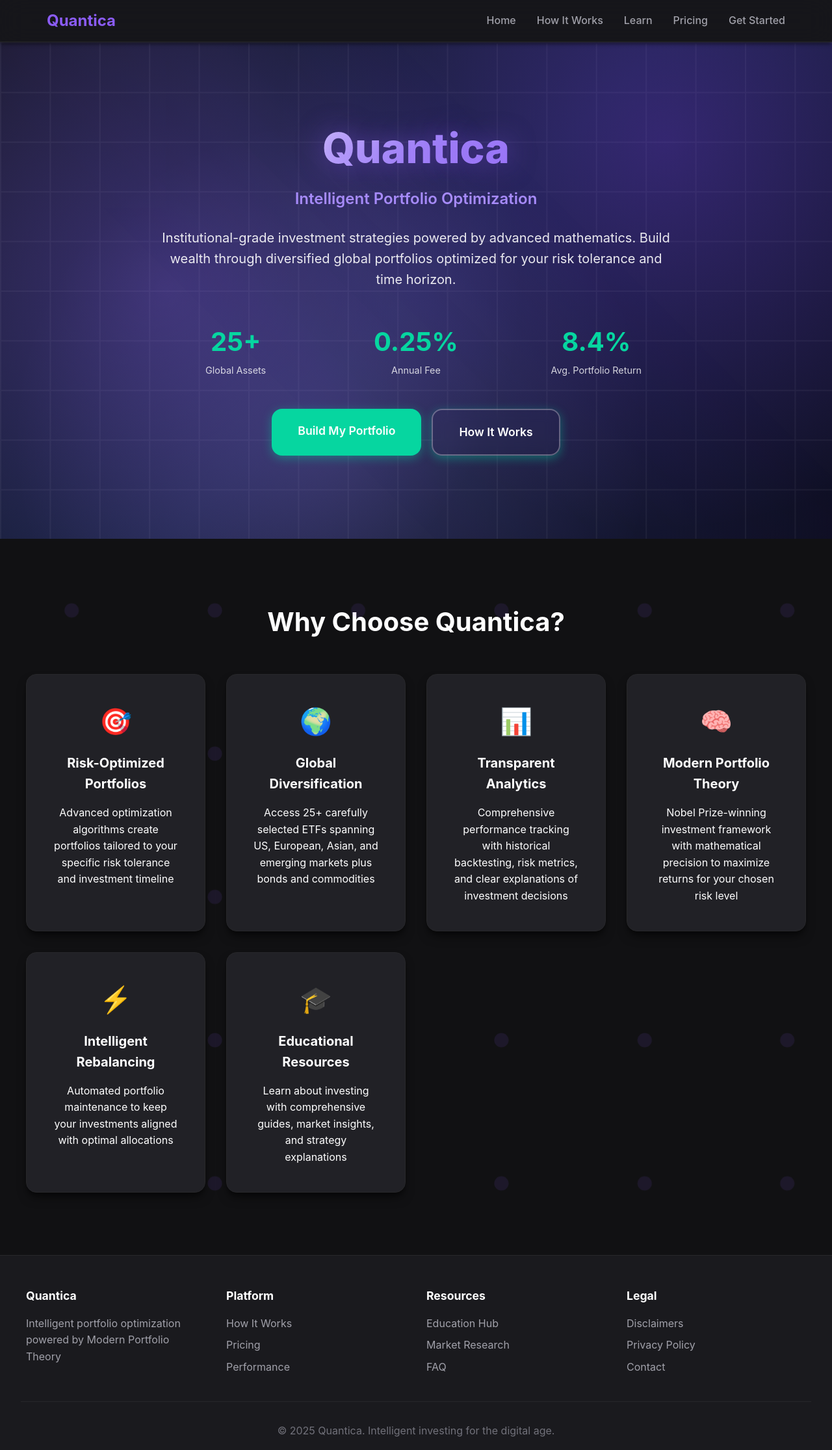
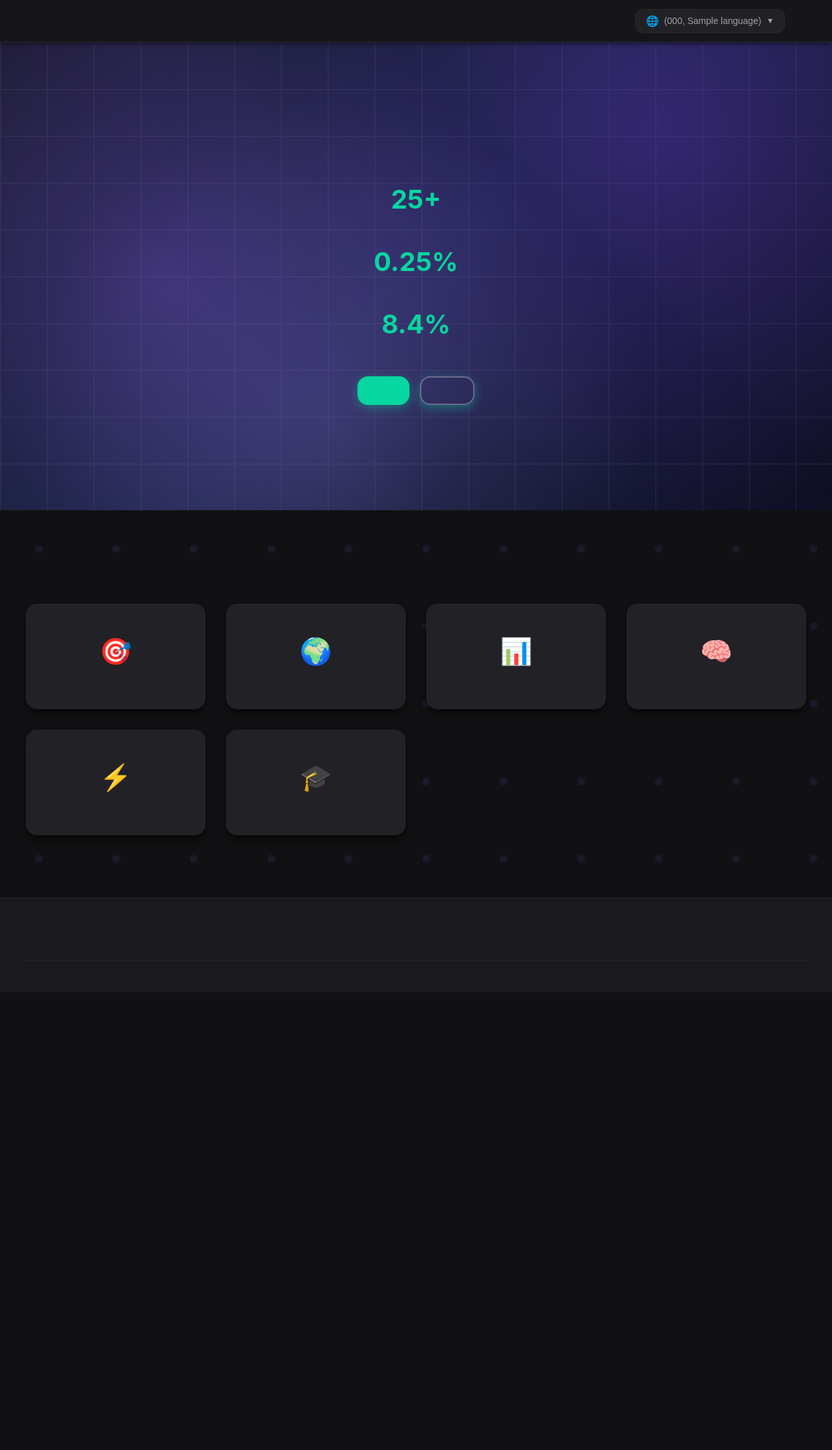
Before and after one commit to lihub/ra, a FastAPI app: template templates/index.html in a window 1280 px wide. Shown: the whole page at 65% size. After the commit the page ends 1479 px from the top, so only its background shows below. Run offline with FastAPI, Linux system fonts and the light colour scheme; the template is opened without the code that fills it: most values are stand-ins (such as "Sample title", 1, 10 or a date in 2020).

Commit message:
Started i18n. working but not complete. the Hebrew texts are a bit lame

```diff
--- a/main.py
+++ b/main.py
@@ -1,52 +1,79 @@
-from fastapi import FastAPI, Request, Form
+from fastapi import FastAPI, Request, Form, Response
 from fastapi.templating import Jinja2Templates
 from fastapi.staticfiles import StaticFiles
 from fastapi.responses import HTMLResponse
 import uvicorn
+from i18n import get_language_context, set_language_in_jinja, i18n
 
 app = FastAPI(title="Quantica", description="Intelligent Portfolio Optimization Platform")
 
 # Mount static files (CSS, JS, images)
 app.mount("/static", StaticFiles(directory="static"), name="static")
 
-# Templates
+# Templates with i18n support
 templates = Jinja2Templates(directory="templates")
+i18n.setup_jinja_env(templates.env)
+
+def render_template(request: Request, template_name: str, context: dict = None):
+    """Helper function to render templates with i18n support"""
+    if context is None:
+        context = {}
+
+    # Get language context
+    lang_context = get_language_context(request)
+    context.update(lang_context)
+
+    # Set language in Jinja2
+    set_language_in_jinja(templates.env, lang_context['current_language'])
+
+    # Add request to context
+    context['request'] = request
+
+    return templates.TemplateResponse(template_name, context)
 
 @app.get("/health")
 async def health():
     return {"status": "ok"}
 
+@app.get("/set-language")
+async def set_language(request: Request, lang: str, redirect_to: str = "/"):
+    """Set language preference and redirect"""
+    response = HTMLResponse(content="<script>window.location.href='" + redirect_to + "';</script>")
+    if lang in i18n.translations:
+        response.set_cookie(key="language", value=lang, max_age=30*24*60*60)  # 30 days
+    return response
+
 @app.get("/", response_class=HTMLResponse)
 async def home(request: Request):
-    return templates.TemplateResponse("index.html", {"request": request})
+    return render_template(request, "index.html")
 
 @app.get("/risk-assessment", response_class=HTMLResponse)
 async def risk_assessment(request: Request):
-    return templates.TemplateResponse("risk_assessment.html", {"request": request})
+    return render_template(request, "risk_assessment.html")
 
 @app.get("/methodology", response_class=HTMLResponse)
 async def methodology(request: Request):
-    return templates.TemplateResponse("methodology.html", {"request": request})
+    return render_template(request, "methodology.html")
 
 @app.get("/education", response_class=HTMLResponse)
 async def education(request: Request):
-    return templates.TemplateResponse("education.html", {"request": request})
+    return render_template(request, "education.html")
 
 @app.get("/pricing", response_class=HTMLResponse)
 async def pricing(request: Request):
-    return templates.TemplateResponse("pricing.html", {"request": request})
+    return render_template(request, "pricing.html")
 
 @app.get("/faq", response_class=HTMLResponse)
 async def faq(request: Request):
-    return templates.TemplateResponse("faq.html", {"request": request})
+    return render_template(request, "faq.html")
 
 @app.get("/legal/disclaimers", response_class=HTMLResponse)
 async def legal_disclaimers(request: Request):
-    return templates.TemplateResponse("legal/disclaimers.html", {"request": request})
+    return render_template(request, "legal/disclaimers.html")
 
 @app.get("/support", response_class=HTMLResponse)
 async def support(request: Request):
-    return templates.TemplateResponse("support.html", {"request": request})
+    return render_template(request, "support.html")
 
 @app.post("/api/calculate-portfolio")
 async def calculate_portfolio(
--- a/requirements.txt
+++ b/requirements.txt
@@ -1,7 +1,8 @@
 fastapi
 uvicorn
-jinja2
+jinja2[i18n]
 python-multipart
+babel
 numpy
 pandas
 scipy
--- a/static/css/style.css
+++ b/static/css/style.css
@@ -67,6 +67,7 @@
     justify-content: space-between;
     align-items: center;
     height: 64px;
+    position: relative;
 }
 
 .navbar h1 a {
@@ -91,6 +92,155 @@
 
 .nav-menu a:hover {
     color: var(--primary-color);
+}
+
+/* Language Toggle Styles */
+.language-toggle {
+    position: relative;
+    margin-left: 2rem;
+}
+
+[dir="rtl"] .language-toggle {
+    margin-left: 0;
+    margin-right: 2rem;
+}
+
+.lang-button {
+    background: var(--surface-elevated);
+    border: 1px solid var(--border-color);
+    border-radius: var(--border-radius);
+    color: var(--text-secondary);
+    padding: 0.5rem 1rem;
+    cursor: pointer;
+    display: flex;
+    align-items: center;
+    gap: 0.5rem;
+    font-size: 0.875rem;
+    transition: var(--transition);
+}
+
+.lang-button:hover {
+    background: var(--primary-color);
+    color: white;
+    border-color: var(--primary-color);
+}
+
+.lang-icon {
+    font-size: 1rem;
+}
+
+.dropdown-arrow {
+    font-size: 0.75rem;
+    transition: transform 0.2s;
+}
+
+.lang-dropdown {
+    position: absolute;
+    top: calc(100% + 0.5rem);
+    right: 0;
+    background: var(--surface-elevated);
+    border: 1px solid var(--border-color);
+    border-radius: var(--border-radius);
+    box-shadow: var(--shadow-lg);
+    min-width: 120px;
+    opacity: 0;
+    visibility: hidden;
+    transform: translateY(-10px);
+    transition: var(--transition);
+    z-index: 1000;
+}
+
+[dir="rtl"] .lang-dropdown {
+    right: auto;
+    left: 0;
+}
+
+.lang-dropdown.show {
+    opacity: 1;
+    visibility: visible;
+    transform: translateY(0);
+}
+
+.lang-option {
+    display: block;
+    padding: 0.75rem 1rem;
+    color: var(--text-secondary);
+    text-decoration: none;
+    border-bottom: 1px solid var(--border-color);
+    transition: var(--transition);
+}
+
+.lang-option:last-child {
+    border-bottom: none;
+}
+
+.lang-option:hover {
+    background: var(--primary-color);
+    color: white;
+}
+
+/* RTL Support */
+[dir="rtl"] {
+    text-align: right;
+}
+
+[dir="rtl"] .nav-menu {
+    flex-direction: row-reverse;
+}
+
+[dir="rtl"] .nav-container {
+    flex-direction: row-reverse;
+}
+
+/* Hebrew Font Support */
+[dir="rtl"] body,
+[dir="rtl"] h1,
+[dir="rtl"] h2,
+[dir="rtl"] h3,
+[dir="rtl"] h4,
+[dir="rtl"] h5,
+[dir="rtl"] h6,
+[dir="rtl"] p,
+[dir="rtl"] a,
+[dir="rtl"] button,
+[dir="rtl"] input,
+[dir="rtl"] select,
+[dir="rtl"] textarea {
+    font-family: -apple-system, BlinkMacSystemFont, 'Segoe UI', 'Arial Hebrew', 'Noto Sans Hebrew', Arial, sans-serif;
+}
+
+/* RTL Layout Adjustments */
+[dir="rtl"] .cta-buttons {
+    flex-direction: row-reverse;
+}
+
+[dir="rtl"] .features-grid {
+    text-align: right;
+}
+
+[dir="rtl"] .hero-stats {
+    text-align: center;
+}
+
+[dir="rtl"] .feature {
+    text-align: right;
+}
+
+[dir="rtl"] .footer-content {
+    text-align: right;
+}
+
+[dir="rtl"] ul {
+    padding-right: 1.5rem;
+    padding-left: 0;
+}
+
+[dir="rtl"] .assessment-container {
+    text-align: right;
+}
+
+[dir="rtl"] .form-section {
+    text-align: right;
 }
 
 /* Main Content */
--- a/static/js/main.js
+++ b/static/js/main.js
@@ -1,6 +1,6 @@
 // Main JavaScript file
 document.addEventListener('DOMContentLoaded', function() {
-    console.log('Roboadvisor app loaded');
+    console.log('Quantica app loaded');
 
     // Smooth scrolling for anchor links
     document.querySelectorAll('a[href^="#"]').forEach(anchor => {
@@ -15,3 +15,28 @@
         });
     });
 });
+
+// Language Toggle Functionality
+function toggleLanguageMenu() {
+    const dropdown = document.getElementById('langDropdown');
+    const arrow = document.querySelector('.dropdown-arrow');
+
+    if (dropdown.classList.contains('show')) {
+        dropdown.classList.remove('show');
+        arrow.style.transform = 'rotate(0deg)';
+    } else {
+        dropdown.classList.add('show');
+        arrow.style.transform = 'rotate(180deg)';
+    }
+}
+
+// Close language dropdown when clicking outside
+document.addEventListener('click', function(event) {
+    const languageToggle = document.querySelector('.language-toggle');
+    const dropdown = document.getElementById('langDropdown');
+
+    if (languageToggle && !languageToggle.contains(event.target)) {
+        dropdown.classList.remove('show');
+        document.querySelector('.dropdown-arrow').style.transform = 'rotate(0deg)';
+    }
+});
--- a/templates/base.html
+++ b/templates/base.html
@@ -1,9 +1,9 @@
 <!DOCTYPE html>
-<html lang="en">
+<html lang="{{ current_language }}" dir="{{ dir }}">
 <head>
     <meta charset="UTF-8">
     <meta name="viewport" content="width=device-width, initial-scale=1.0">
-    <title>{% block title %}Quantica - Intelligent Investing{% endblock %}</title>
+    <title>{% block title %}{{ _("Quantica - Intelligent Investing") }}{% endblock %}</title>
     <link rel="preconnect" href="https://fonts.googleapis.com">
     <link rel="preconnect" href="https://fonts.gstatic.com" crossorigin>
     <link href="https://fonts.googleapis.com/css2?family=Inter:wght@300;400;500;600;700;800&display=swap" rel="stylesheet">
@@ -14,14 +14,32 @@
 <body>
     <nav class="navbar">
         <div class="nav-container">
-            <h1><a href="/">Quantica</a></h1>
+            <h1><a href="/">{{ _("Quantica") }}</a></h1>
             <ul class="nav-menu">
-                <li><a href="/">Home</a></li>
-                <li><a href="/methodology">How It Works</a></li>
-                <li><a href="/education">Learn</a></li>
-                <li><a href="/pricing">Pricing</a></li>
-                <li><a href="/risk-assessment">Get Started</a></li>
+                <li><a href="/">{{ _("Home") }}</a></li>
+                <li><a href="/methodology">{{ _("How It Works") }}</a></li>
+                <li><a href="/education">{{ _("Learn") }}</a></li>
+                <li><a href="/pricing">{{ _("Pricing") }}</a></li>
+                <li><a href="/risk-assessment">{{ _("Get Started") }}</a></li>
             </ul>
+
+            <!-- Language Toggle -->
+            <div class="language-toggle">
+                <button class="lang-button" onclick="toggleLanguageMenu()">
+                    <span class="lang-icon">🌐</span>
+                    <span class="lang-text">{{ languages[current_language] }}</span>
+                    <span class="dropdown-arrow">▼</span>
+                </button>
+                <div class="lang-dropdown" id="langDropdown">
+                    {% for lang_code, lang_name in languages.items() %}
+                        {% if lang_code != current_language %}
+                            <a href="/set-language?lang={{ lang_code }}&redirect_to={{ request.url }}" class="lang-option">
+                                {{ lang_name }}
+                            </a>
+                        {% endif %}
+                    {% endfor %}
+                </div>
+            </div>
         </div>
     </nav>
 
@@ -32,36 +50,36 @@
     <footer class="footer">
         <div class="footer-content">
             <div class="footer-section">
-                <h4>Quantica</h4>
-                <p>Intelligent portfolio optimization powered by Modern Portfolio Theory</p>
+                <h4>{{ _("Quantica") }}</h4>
+                <p>{{ _("Intelligent portfolio optimization powered by Modern Portfolio Theory") }}</p>
             </div>
             <div class="footer-section">
-                <h4>Platform</h4>
+                <h4>{{ _("Platform") }}</h4>
                 <ul>
-                    <li><a href="/methodology">How It Works</a></li>
-                    <li><a href="/pricing">Pricing</a></li>
-                    <li><a href="/performance">Performance</a></li>
+                    <li><a href="/methodology">{{ _("How It Works") }}</a></li>
+                    <li><a href="/pricing">{{ _("Pricing") }}</a></li>
+                    <li><a href="/performance">{{ _("Performance") }}</a></li>
                 </ul>
             </div>
             <div class="footer-section">
-                <h4>Resources</h4>
+                <h4>{{ _("Resources") }}</h4>
                 <ul>
-                    <li><a href="/education">Education Hub</a></li>
-                    <li><a href="/research">Market Research</a></li>
-                    <li><a href="/faq">FAQ</a></li>
+                    <li><a href="/education">{{ _("Education Hub") }}</a></li>
+                    <li><a href="/research">{{ _("Market Research") }}</a></li>
+                    <li><a href="/faq">{{ _("FAQ") }}</a></li>
                 </ul>
             </div>
             <div class="footer-section">
-                <h4>Legal</h4>
+                <h4>{{ _("Legal") }}</h4>
                 <ul>
-                    <li><a href="/legal/disclaimers">Disclaimers</a></li>
-                    <li><a href="/legal/privacy">Privacy Policy</a></li>
-                    <li><a href="/support">Contact</a></li>
+                    <li><a href="/legal/disclaimers">{{ _("Disclaimers") }}</a></li>
+                    <li><a href="/legal/privacy">{{ _("Privacy Policy") }}</a></li>
+                    <li><a href="/support">{{ _("Contact") }}</a></li>
                 </ul>
             </div>
         </div>
         <div class="footer-bottom">
-            <p>&copy; 2025 Quantica. Intelligent investing for the digital age.</p>
+            <p>{{ _("© 2025 Quantica. Intelligent investing for the digital age.") }}</p>
         </div>
     </footer>
 
--- a/templates/index.html
+++ b/templates/index.html
@@ -1,70 +1,69 @@
 {% extends "base.html" %}
 
-{% block title %}Quantica - Intelligent Portfolio Optimization{% endblock %}
+{% block title %}{{ _("Quantica - Intelligent Portfolio Optimization") }}{% endblock %}
 
 {% block content %}
 <div class="hero">
     <div class="hero-content">
-        <h1>Quantica</h1>
-        <h2 class="hero-tagline">Intelligent Portfolio Optimization</h2>
+        <h1>{{ _("Quantica") }}</h1>
+        <h2 class="hero-tagline">{{ _("Intelligent Portfolio Optimization") }}</h2>
         <p class="hero-subtitle">
-            Institutional-grade investment strategies powered by advanced mathematics.
-            Build wealth through diversified global portfolios optimized for your risk tolerance and time horizon.
+            {{ _("Institutional-grade investment strategies powered by advanced mathematics. Build wealth through diversified global portfolios optimized for your risk tolerance and time horizon.") }}
         </p>
         <div class="hero-stats">
             <div class="stat">
                 <h3>25+</h3>
-                <p>Global Assets</p>
+                <p>{{ _("Global Assets") }}</p>
             </div>
             <div class="stat">
                 <h3>0.25%</h3>
-                <p>Annual Fee</p>
+                <p>{{ _("Annual Fee") }}</p>
             </div>
             <div class="stat">
                 <h3>8.4%</h3>
-                <p>Avg. Portfolio Return</p>
+                <p>{{ _("Avg. Portfolio Return") }}</p>
             </div>
         </div>
         <div class="cta-buttons">
-            <a href="/risk-assessment" class="cta-button primary">Build My Portfolio</a>
-            <a href="/methodology" class="cta-button secondary">How It Works</a>
+            <a href="/risk-assessment" class="cta-button primary">{{ _("Build My Portfolio") }}</a>
+            <a href="/methodology" class="cta-button secondary">{{ _("How It Works") }}</a>
         </div>
     </div>
 </div>
 
 <section class="features">
     <div class="container">
-        <h2>Why Choose Quantica?</h2>
+        <h2>{{ _("Why Choose Quantica?") }}</h2>
         <div class="features-grid">
             <div class="feature">
                 <div class="feature-icon">🎯</div>
-                <h3>Risk-Optimized Portfolios</h3>
-                <p>Advanced optimization algorithms create portfolios tailored to your specific risk tolerance and investment timeline</p>
+                <h3>{{ _("Risk-Optimized Portfolios") }}</h3>
+                <p>{{ _("Advanced optimization algorithms create portfolios tailored to your specific risk tolerance and investment timeline") }}</p>
             </div>
             <div class="feature">
                 <div class="feature-icon">🌍</div>
-                <h3>Global Diversification</h3>
-                <p>Access 25+ carefully selected ETFs spanning US, European, Asian, and emerging markets plus bonds and commodities</p>
+                <h3>{{ _("Global Diversification") }}</h3>
+                <p>{{ _("Access 25+ carefully selected ETFs spanning US, European, Asian, and emerging markets plus bonds and commodities") }}</p>
             </div>
             <div class="feature">
                 <div class="feature-icon">📊</div>
-                <h3>Transparent Analytics</h3>
-                <p>Comprehensive performance tracking with historical backtesting, risk metrics, and clear explanations of investment decisions</p>
+                <h3>{{ _("Transparent Analytics") }}</h3>
+                <p>{{ _("Comprehensive performance tracking with historical backtesting, risk metrics, and clear explanations of investment decisions") }}</p>
             </div>
             <div class="feature">
                 <div class="feature-icon">🧠</div>
-                <h3>Modern Portfolio Theory</h3>
-                <p>Nobel Prize-winning investment framework with mathematical precision to maximize returns for your chosen risk level</p>
+                <h3>{{ _("Modern Portfolio Theory") }}</h3>
+                <p>{{ _("Nobel Prize-winning investment framework with mathematical precision to maximize returns for your chosen risk level") }}</p>
             </div>
             <div class="feature">
                 <div class="feature-icon">⚡</div>
-                <h3>Intelligent Rebalancing</h3>
-                <p>Automated portfolio maintenance to keep your investments aligned with optimal allocations</p>
+                <h3>{{ _("Intelligent Rebalancing") }}</h3>
+                <p>{{ _("Automated portfolio maintenance to keep your investments aligned with optimal allocations") }}</p>
             </div>
             <div class="feature">
                 <div class="feature-icon">🎓</div>
-                <h3>Educational Resources</h3>
-                <p>Learn about investing with comprehensive guides, market insights, and strategy explanations</p>
+                <h3>{{ _("Educational Resources") }}</h3>
+                <p>{{ _("Learn about investing with comprehensive guides, market insights, and strategy explanations") }}</p>
             </div>
         </div>
     </div>
```
Also changed, not shown: CLAUDE.md (+16 -0 lines), templates/risk_assessment.html (+24 -24 lines).
